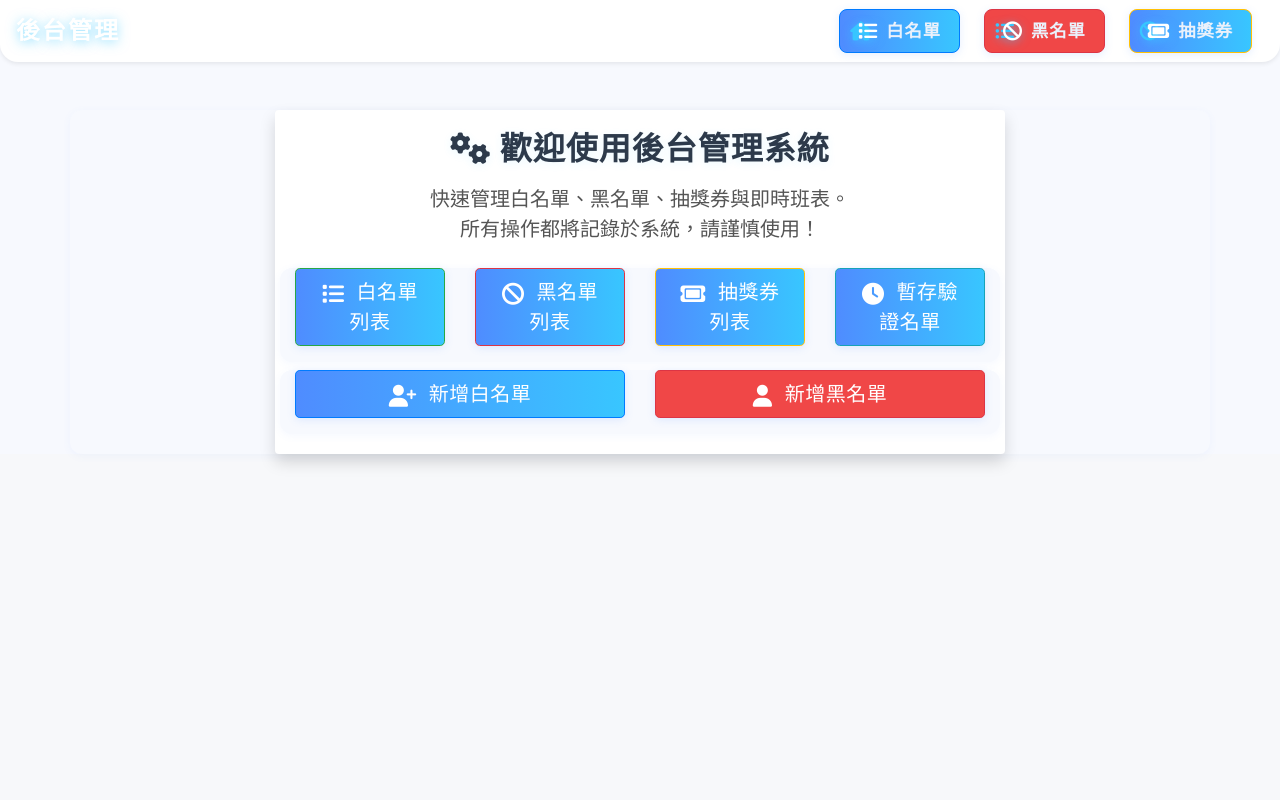
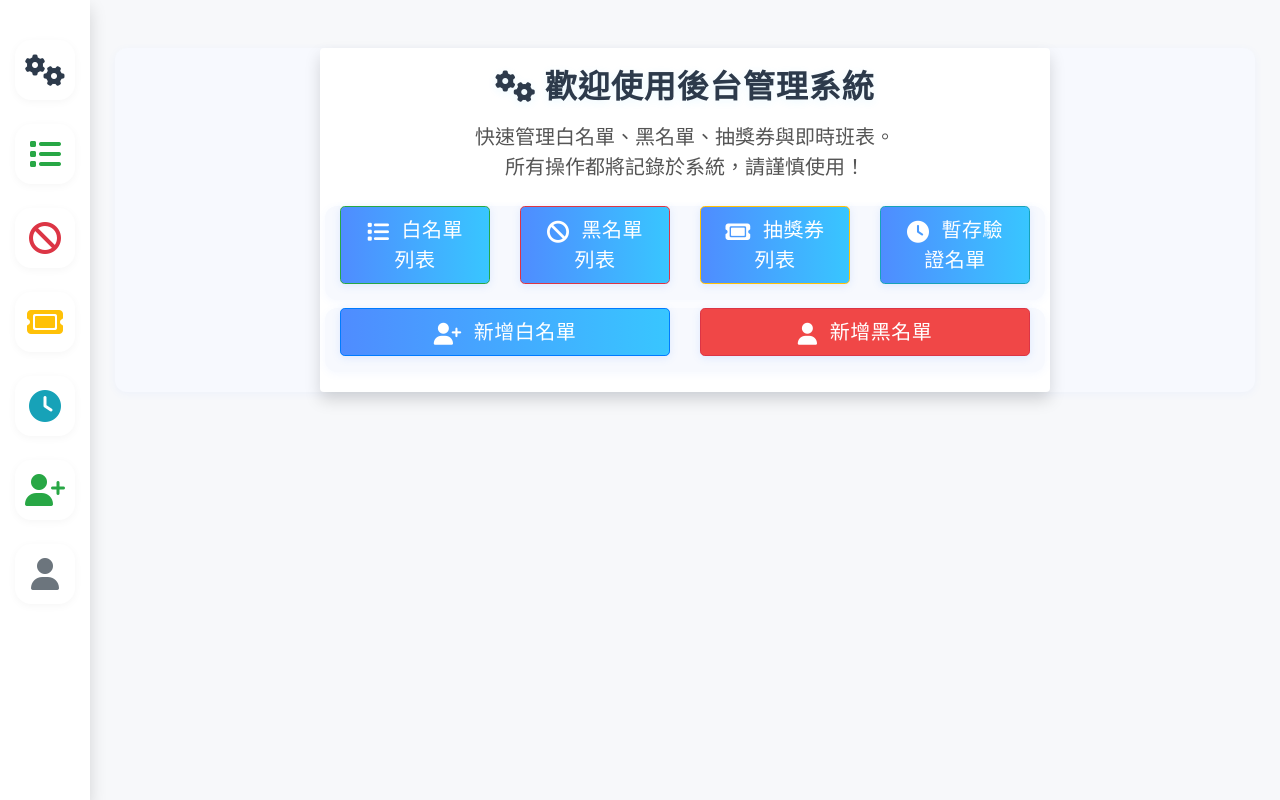
Before and after one commit to Suan0503/Test_Mod, a Flask app: page /admin/schedule/ in a window 1280 px wide. Run offline with Flask 3, Linux system fonts and the light colour scheme.

Commit message:
Update admin_custom_master.html

```diff
--- a/templates/admin_custom_master.html
+++ b/templates/admin_custom_master.html
@@ -10,19 +10,54 @@
     <link rel="stylesheet" href="https://cdn.jsdelivr.net/npm/bootstrap@4.6.2/dist/css/bootstrap.min.css">
 </head>
 <body style="background:#f7f8fa;">
-  <div class="container-fluid p-0">
-    <nav class="navbar navbar-expand-lg navbar-light bg-white shadow-sm mb-4">
-      <a class="navbar-brand font-weight-bold" href="/admin/" style="font-size:1.5rem;color:#222;">後台管理</a>
-      <div class="collapse navbar-collapse" id="navbarNav">
-        <ul class="navbar-nav ml-auto">
-          <li class="nav-item mx-2"><a class="btn btn-primary" href="/admin/whitelist/"><i class="fa fa-list"></i> 白名單</a></li>
-          <li class="nav-item mx-2"><a class="btn btn-danger" href="/admin/blacklist/"><i class="fa fa-ban"></i> 黑名單</a></li>
-          <li class="nav-item mx-2"><a class="btn btn-warning" href="/admin/coupon/"><i class="fa fa-ticket"></i> 抽獎券</a></li>
-        </ul>
-      </div>
-    </nav>
-
-    <div class="container">
+  <div class="d-flex" style="min-height:100vh;">
+    <aside id="sidebar" class="bg-white shadow" style="width:90px;display:flex;flex-direction:column;align-items:center;padding-top:40px;">
+      <a href="/admin/" class="sidebar-item mb-4" title="後台管理" style="font-size:2rem;color:#2d3a4b;font-weight:bold;transition:transform 0.2s;">
+        <i class="fa fa-cogs"></i>
+      </a>
+      <a href="/admin/whitelist/" class="sidebar-item mb-4" title="白名單" style="font-size:2rem;color:#28a745;transition:transform 0.2s;">
+        <i class="fa fa-list"></i>
+      </a>
+      <a href="/admin/blacklist/" class="sidebar-item mb-4" title="黑名單" style="font-size:2rem;color:#dc3545;transition:transform 0.2s;">
+        <i class="fa fa-ban"></i>
+      </a>
+      <a href="/admin/coupon/" class="sidebar-item mb-4" title="抽獎券" style="font-size:2rem;color:#ffc107;transition:transform 0.2s;">
+        <i class="fa fa-ticket"></i>
+      </a>
+      <a href="/admin/pending_verify/" class="sidebar-item mb-4" title="暫存驗證名單" style="font-size:2rem;color:#17a2b8;transition:transform 0.2s;">
+        <i class="fa fa-clock"></i>
+      </a>
+      <a href="/admin/whitelist/new/" class="sidebar-item mb-4" title="新增白名單" style="font-size:2rem;color:#28a745;transition:transform 0.2s;">
+        <i class="fa fa-user-plus"></i>
+      </a>
+      <a href="/admin/blacklist/new/" class="sidebar-item mb-4" title="新增黑名單" style="font-size:2rem;color:#6c757d;transition:transform 0.2s;">
+        <i class="fa fa-user"></i>
+      </a>
+    </aside>
+    <div class="flex-grow-1 container">
+    <style>
+      #sidebar .sidebar-item {
+        display: flex;
+        align-items: center;
+        justify-content: center;
+        width: 60px;
+        height: 60px;
+        border-radius: 16px;
+        margin-bottom: 18px;
+        background: #fff;
+        box-shadow: 0 2px 8px rgba(0,0,0,0.04);
+        transition: transform 0.2s, box-shadow 0.2s;
+        cursor: pointer;
+      }
+      #sidebar .sidebar-item:hover {
+        transform: scale(1.25);
+        box-shadow: 0 4px 16px rgba(0,0,0,0.12);
+        z-index: 2;
+      }
+      #sidebar .sidebar-item i {
+        pointer-events: none;
+      }
+    </style>
       {% with messages = get_flashed_messages(with_categories=true) %}
         {% if messages %}
           <div class="mt-3">
```
